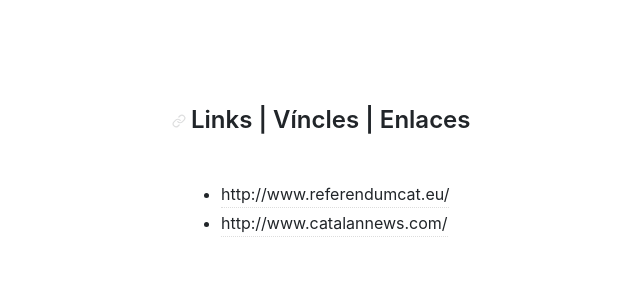
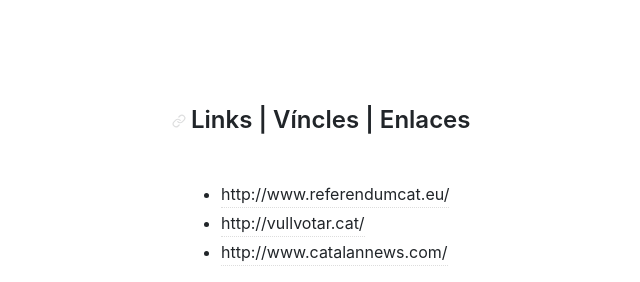
Before and after one commit to supportdemocracy/referendumcat, a plain HTML site: page index.html in a window 1280 px wide. Shown: the part 2403-2685 px from the top of the page, without its empty margins (249-889 px from the left). Drawn offline with Linux system fonts and the light colour scheme.

Commit message:
Update website with the last content update

```diff
--- a/index.html
+++ b/index.html
@@ -97,6 +97,7 @@
 </a>Links | Víncles | Enlaces</h1>
                 <ul>
 <li><a href="http://www.referendumcat.eu/">http://www.referendumcat.eu/</a></li>
+<li><a href="http://vullvotar.cat/">http://vullvotar.cat/</a></li>
 <li><a href="http://www.catalannews.com/">http://www.catalannews.com/</a></li>
 </ul>
 
```
